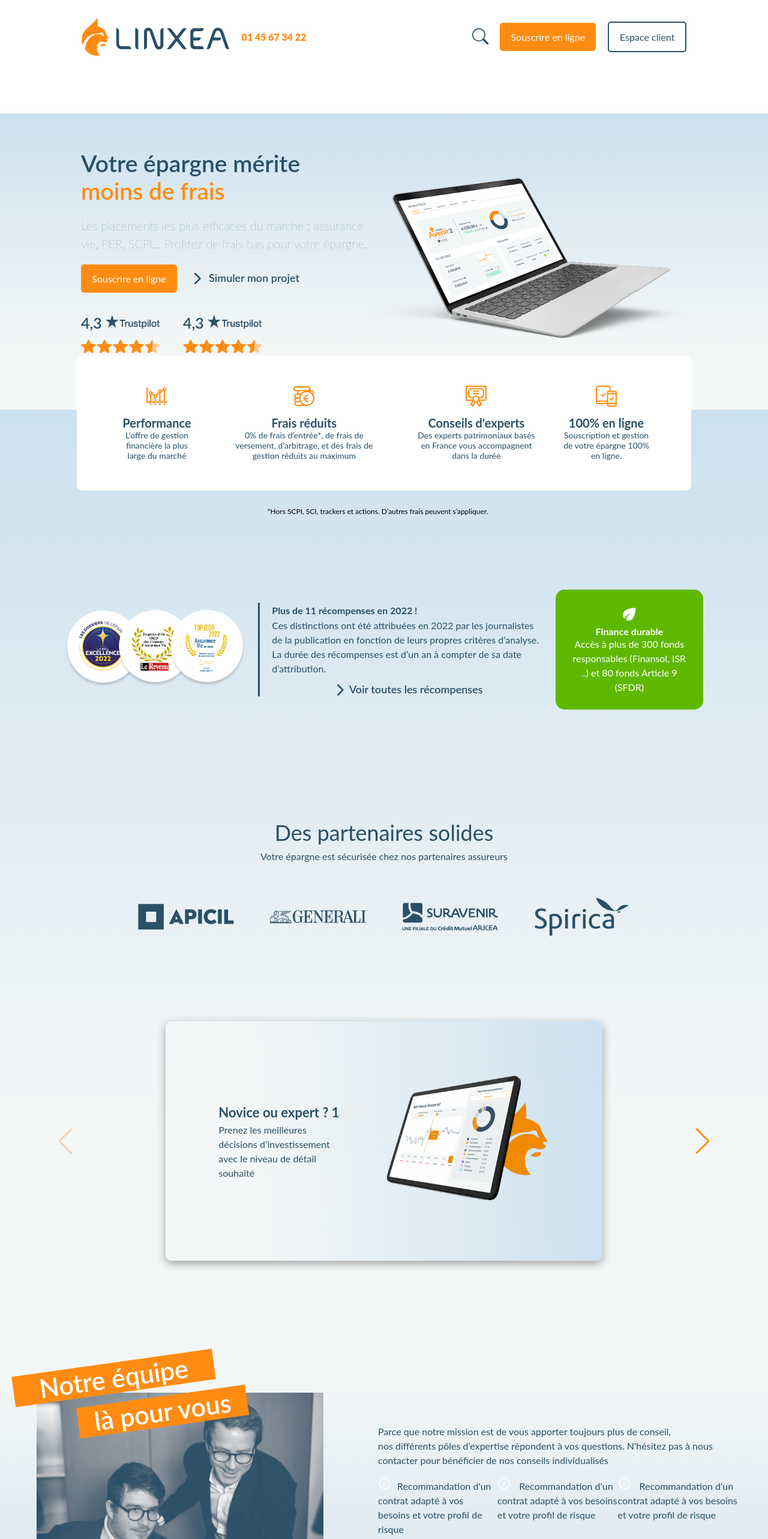
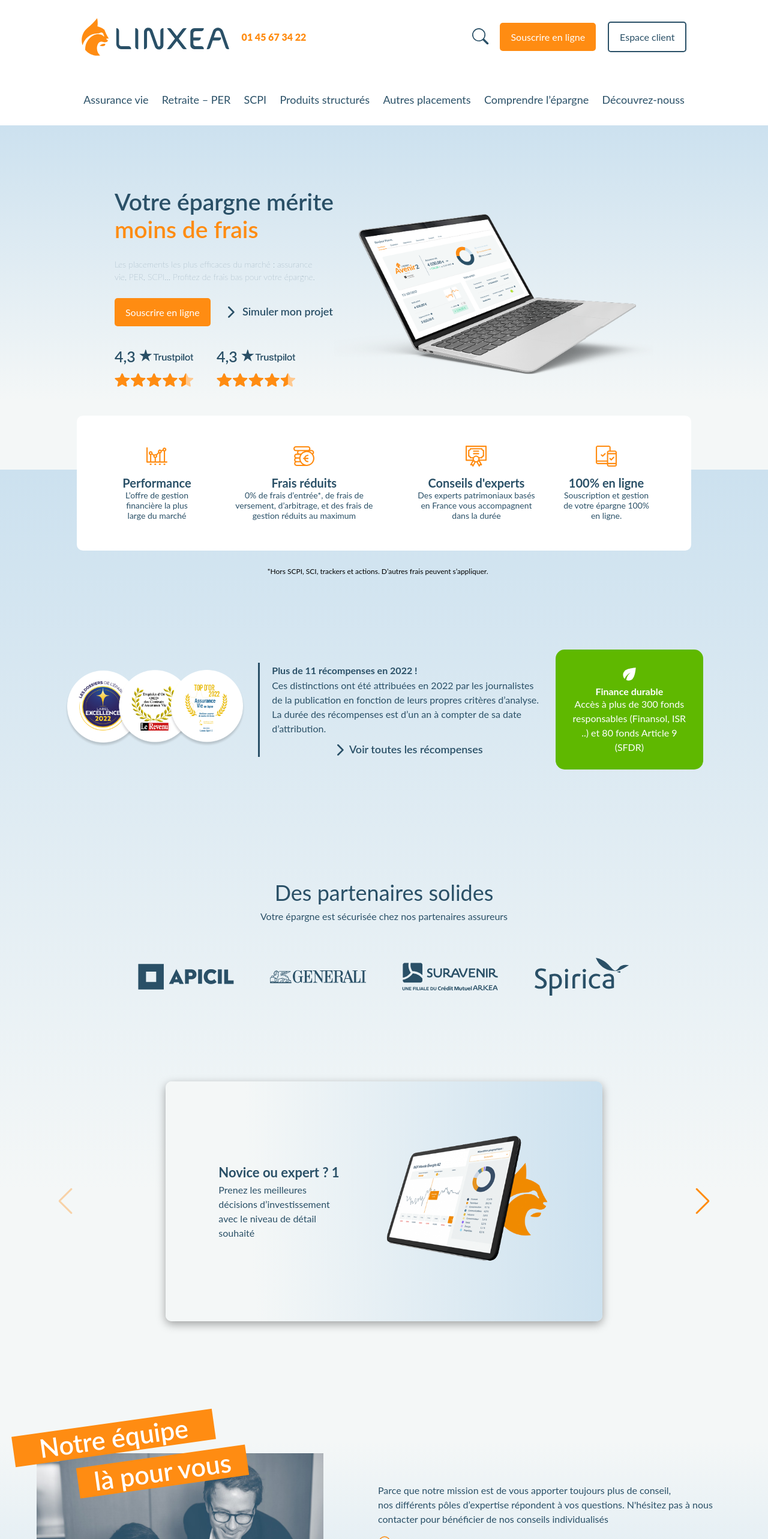
Before and after one commit to alaodriss/linxea, a React (Create React App) app: page / in a window 1280 px wide. Shown: the top 2566 px of the page at 60% size. Built offline with nearby package versions, Linux system fonts and the light colour scheme.

Commit message:
ajustement de style

```diff
--- a/src/App.tsx
+++ b/src/App.tsx
@@ -2,12 +2,13 @@
 import './App.css'
 import Accueil from './pages/Accueil';
 import Footer from './compoments/footer/Footer';
+import Header from './compoments/header/Header';
 function App() {
   return (
     <>
-    <Accueil/>
-
-    <Footer />
+        <Header />
+           <Accueil/>
+        <Footer />
     </>
   );
 }
--- a/src/compoments/footer/Footer.css
+++ b/src/compoments/footer/Footer.css
@@ -48,6 +48,7 @@
 }
 
 li>.link-con{
-    font-weight: 500;
+    font-size: 14px;
+    color: white;
     padding: 0 30px;
 }
--- a/src/compoments/footer/Footer.jsx
+++ b/src/compoments/footer/Footer.jsx
@@ -33,33 +33,33 @@
         </div>
         <div className='pages'>
             <ul>
-                <li><a href='#'>Linxea Avenir</a></li>
-                <li><a href='#'>Linxea Avenir</a></li>
-                <li><a href='#'>Linxea Avenir</a></li>
-                <li><a href='#'>Linxea Avenir</a></li>
-                <li><a href='#'>Linxea Avenir</a></li>
+                <li><a className='link-con' href='#'>Linxea Avenir</a></li>
+                <li><a className='link-con' href='#'>Linxea Avenir</a></li>
+                <li><a className='link-con' href='#'>Linxea Avenir</a></li>
+                <li><a className='link-con' href='#'>Linxea Avenir</a></li>
+                <li><a className='link-con' href='#'>Linxea Avenir</a></li>
             </ul>
             <ul>
-                <li><a href='#'>Linxea Avenir</a></li>
-                <li><a href='#'>Linxea Avenir</a></li>
-                <li><a href='#'>Linxea Avenir</a></li>
-                <li><a href='#'>Linxea Avenir</a></li>
-                <li><a href='#'>Linxea Avenir</a></li>
+                <li><a  className='link-con' href='#'>Linxea Avenir</a></li>
+                <li><a  className='link-con' href='#'>Linxea Avenir</a></li>
+                <li><a  className='link-con' href='#'>Linxea Avenir</a></li>
+                <li><a  className='link-con' href='#'>Linxea Avenir</a></li>
+                <li><a  className='link-con' href='#'>Linxea Avenir</a></li>
             </ul>
             <ul>
-                <li><a href='#'>Linxea Avenir</a></li>
-                <li><a href='#'>Linxea Avenir</a></li>
-                <li><a href='#'>Linxea Avenir</a></li>
-                <li><a href='#'>Linxea Avenir</a></li>
-                <li><a href='#'>Linxea Avenir</a></li>
+                <li><a  className='link-con' href='#'>Linxea Avenir</a></li>
+                <li><a  className='link-con' href='#'>Linxea Avenir</a></li>
+                <li><a  className='link-con' href='#'>Linxea Avenir</a></li>
+                <li><a  className='link-con' href='#'>Linxea Avenir</a></li>
+                <li><a  className='link-con' href='#'>Linxea Avenir</a></li>
 
             </ul>
             <ul>
-                <li><a href='#'>Linxea Avenir</a></li>
-                <li><a href='#'>Linxea Avenir</a></li>
-                <li><a href='#'>Linxea Avenir</a></li>
-                <li><a href='#'>Linxea Avenir</a></li>
-                <li><a href='#'>Linxea Avenir</a></li>
+                <li><a  className='link-con' href='#'>Linxea Avenir</a></li>
+                <li><a  className='link-con' href='#'>Linxea Avenir</a></li>
+                <li><a  className='link-con' href='#'>Linxea Avenir</a></li>
+                <li><a  className='link-con' href='#'>Linxea Avenir</a></li>
+                <li><a  className='link-con' href='#'>Linxea Avenir</a></li>
 
             </ul>
         </div>
--- a/src/compoments/header/Header.css
+++ b/src/compoments/header/Header.css
@@ -45,7 +45,7 @@
     display: flex;
     justify-content: space-around;
     align-items: center;
-    margin: 0 10%;
+    margin: 2% 10%;
 }
 
 li > a{
--- a/src/pages/Accueil.css
+++ b/src/pages/Accueil.css
@@ -8,7 +8,7 @@
     display: flex;
     justify-content: center;
     align-items: center;
-    margin-top: 30px;
+    padding: 40px 0;
 }
 .reviews{
     display: flex;
@@ -31,12 +31,13 @@
 }
 
 .description{
-    font-size: 20px;
+    font-size: 14px;
     font-weight: 100;
     line-height: 1.5em;
     color: var(--e-global-color-4a30db00);
     opacity: 0.8;
-    margin: 20px 0;
+    margin:25px 0;
+
   }
 
 
@@ -203,6 +204,10 @@
     object-fit: contain;
 }
 
+.mission-recommandation{
+    flex-direction: column;
+}
+
 li {
     font-size: 16px;
     font-weight: normal;
@@ -211,7 +216,7 @@
     padding: 5px 0;
 }
 
-li>svg {
+.mission-icon>svg {
     color: var(--e-global-color-secondary );
     margin-right: 10px;
 }
@@ -224,4 +229,6 @@
 .lesAvis{
     background-color: transparent;
     background-image: linear-gradient(180deg, #CCE1EF 0%, var(--e-global-color-4cc7f636 ) 80%);
+
+
 }
--- a/src/pages/Accueil.jsx
+++ b/src/pages/Accueil.jsx
@@ -1,6 +1,5 @@
 import React from 'react'
 import { IoIosArrowForward } from "react-icons/io";
-import Header from '../compoments/header/Header';
 import trus from '../assets/images/download.png'
 import trophees from '../assets/images/recompenses-1-min.png'
 import { MdEco } from 'react-icons/md';
@@ -22,7 +21,6 @@
 function Accueil() {
   return (
     <>
-    <Header />
         <section className='slider-container'>
             <div className='slider'>
             <div className='slider-infos'>
@@ -84,10 +82,10 @@
         </div>
         <div className='mission-inofs'>
             <p> Parce que notre mission est de vous apporter toujours plus de conseil, <br/> nos différents pôles d’expertise répondent à vos questions. N'hésitez pas à nous contacter pour bénéficier de nos conseils individualisés</p>
-            <ul>
-                <li> <AiOutlineCheckCircle />Recommandation d'un contrat adapté à vos besoins et votre profil de risque</li>
-                <li> <AiOutlineCheckCircle /> Recommandation d'un contrat adapté à vos besoins et votre profil de risque</li>
-                <li> <AiOutlineCheckCircle /> Recommandation d'un contrat adapté à vos besoins et votre profil de risque</li>
+            <ul className='mission-recommandation'>
+                <li className='mission-icon'> <AiOutlineCheckCircle />Recommandation d'un contrat adapté à vos besoins et votre profil de risque</li>
+                <li  className='mission-icon'> <AiOutlineCheckCircle /> Recommandation d'un contrat adapté à vos besoins et votre profil de risque</li>
+                <li className='mission-icon'> <AiOutlineCheckCircle /> Recommandation d'un contrat adapté à vos besoins et votre profil de risque</li>
             </ul>
             <div className='simuler'>   <span className='flesh'><IoIosArrowForward /></span>Être conseillé(e)</div>
 
```
